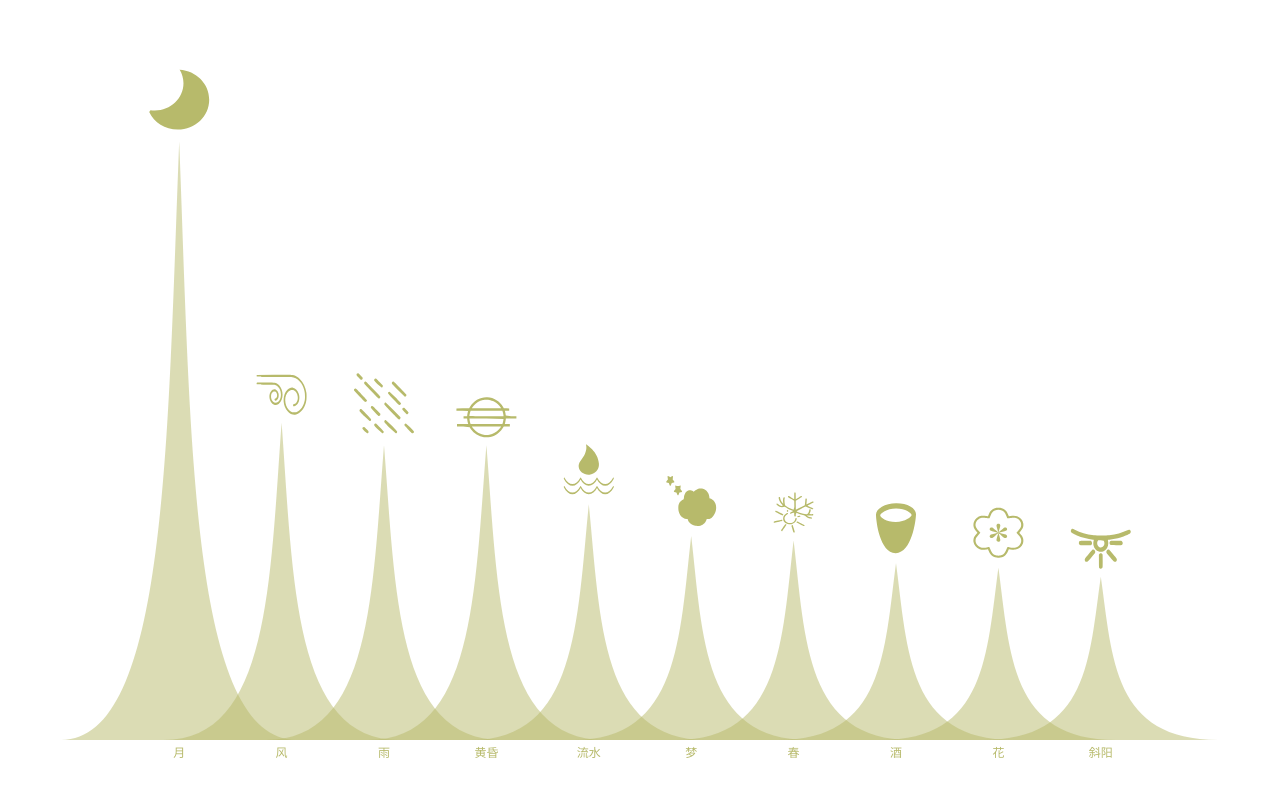
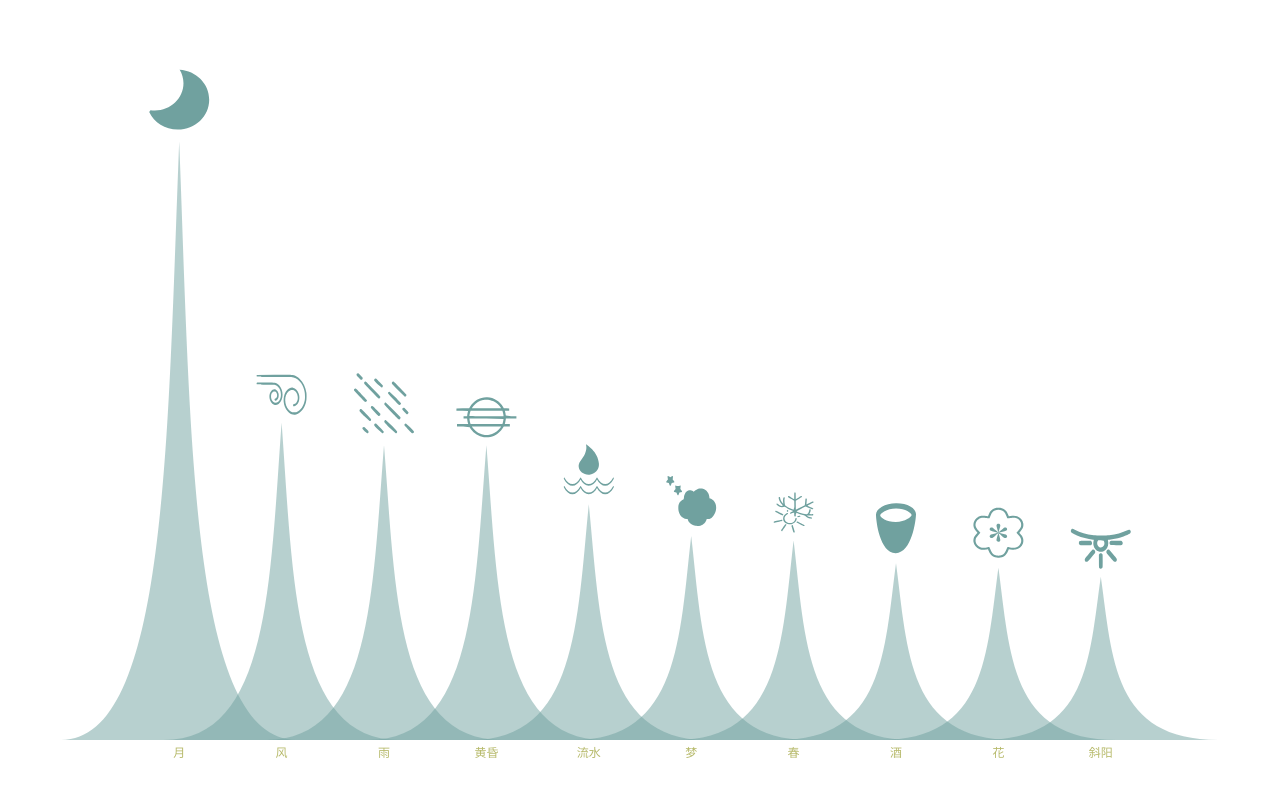
Before and after one commit to wanwan0610/poems, a plain HTML site: page index.html in a window 1280 px wide. Drawn offline with Linux system fonts and the light colour scheme.

Commit message:
Update index.html

```diff
--- a/index.html
+++ b/index.html
@@ -52,7 +52,7 @@ option = {
         axisLine: {show: false},
         axisLabel: {show: false}
     },
-    color: ['#b7ba6b'],
+    color: ['#70a19f'],
     series: [{
         name: 'hill',
         type: 'pictorialBar',
```
